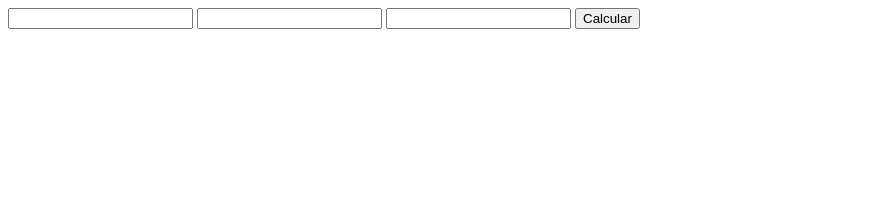
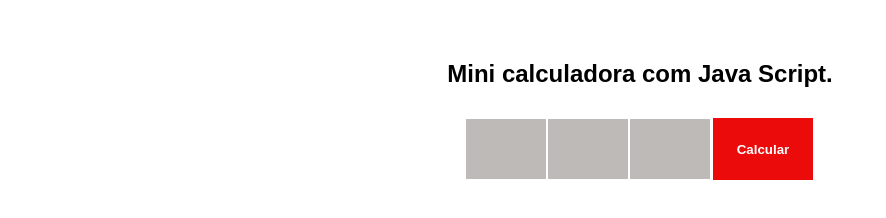
Before and after one commit to Gabriel200395/mini-calculadora, a plain HTML site: page index.html in a window 1280 px wide. Shown: the whole page, without its empty margins (0-886 px from the left). Drawn offline with Linux system fonts and the light colour scheme.

Commit message:
finalizando projeto

```diff
--- a/css/index.css
+++ b/css/index.css
@@ -0,0 +1,45 @@
+* {
+  margin: 0;
+  padding: 0;
+  scroll-behavior: smooth;
+}
+
+.container #form {
+  display: flex;
+  justify-content: center;
+}
+
+input {
+  text-align: center;
+  height: 60px;
+  width: 80px;
+  outline: none;
+  background-color: rgb(189, 186, 184);
+  border: solid 1px #ffffff;
+  color: #ffffff;
+  margin: 0px 0px;
+}
+
+button {
+  width: 100px;
+  background-color: rgb(235, 11, 11);
+  border: none;
+  outline: none;
+  color: #ffffff;
+  font-weight: 600;
+  margin: 0px 2px;
+}
+
+#res {
+  text-align: center;
+  margin-top: 30px;
+  font-size: 25px;
+}
+
+h2 {
+  margin-top: 60px;
+  margin-bottom: 30px;
+  text-align: center;
+  font-weight: 600;
+  font-family: Arial, Helvetica, sans-serif;
+}
--- a/index.html
+++ b/index.html
@@ -3,16 +3,20 @@
   <head>
     <meta charset="UTF-8" />
     <meta name="viewport" content="width=device-width, initial-scale=1.0" />
+    <link rel="stylesheet" href="./css/index.css" />
     <title>mini calculadora</title>
   </head>
   <body>
-    <form id="form">
-      <input type="number" id="isNumero" />
-      <input type="text" id="sinal" />
-      <input type="number" id="isNumeroOne" />
-      <button id="calcular">Calcular</button>
+    <h2>Mini calculadora com Java Script.</h2>
+    <div class="container">
+      <form id="form">
+        <input type="number" id="isNumero" />
+        <input type="text" id="sinal" />
+        <input type="number" id="isNumeroOne" />
+        <button id="calcular">Calcular</button>
+      </form>
       <div id="res"></div>
-    </form>
+    </div>
     <script src="./js/index.js"></script>
   </body>
 </html>
--- a/js/index.js
+++ b/js/index.js
@@ -76,7 +76,7 @@ function calcularTotalNumber(array) {
   for (i = 0; i < array.length; i++) {
     total += array[i];
   }
-  resposta.innerHTML = `${total}`;
+  resposta.innerHTML = `Olá amigo sua resposta e : ${total}`;
 
   return array;
 }
```
